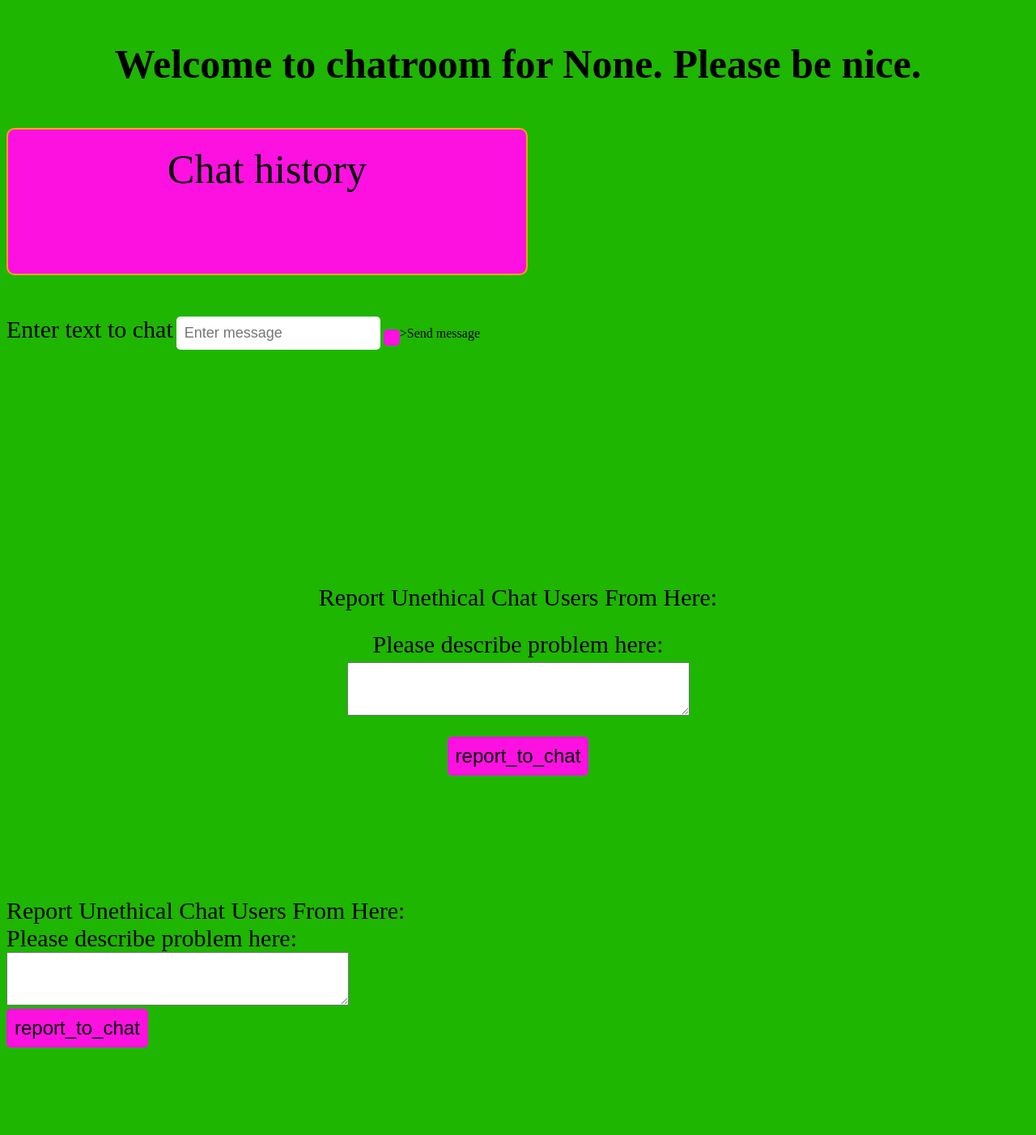
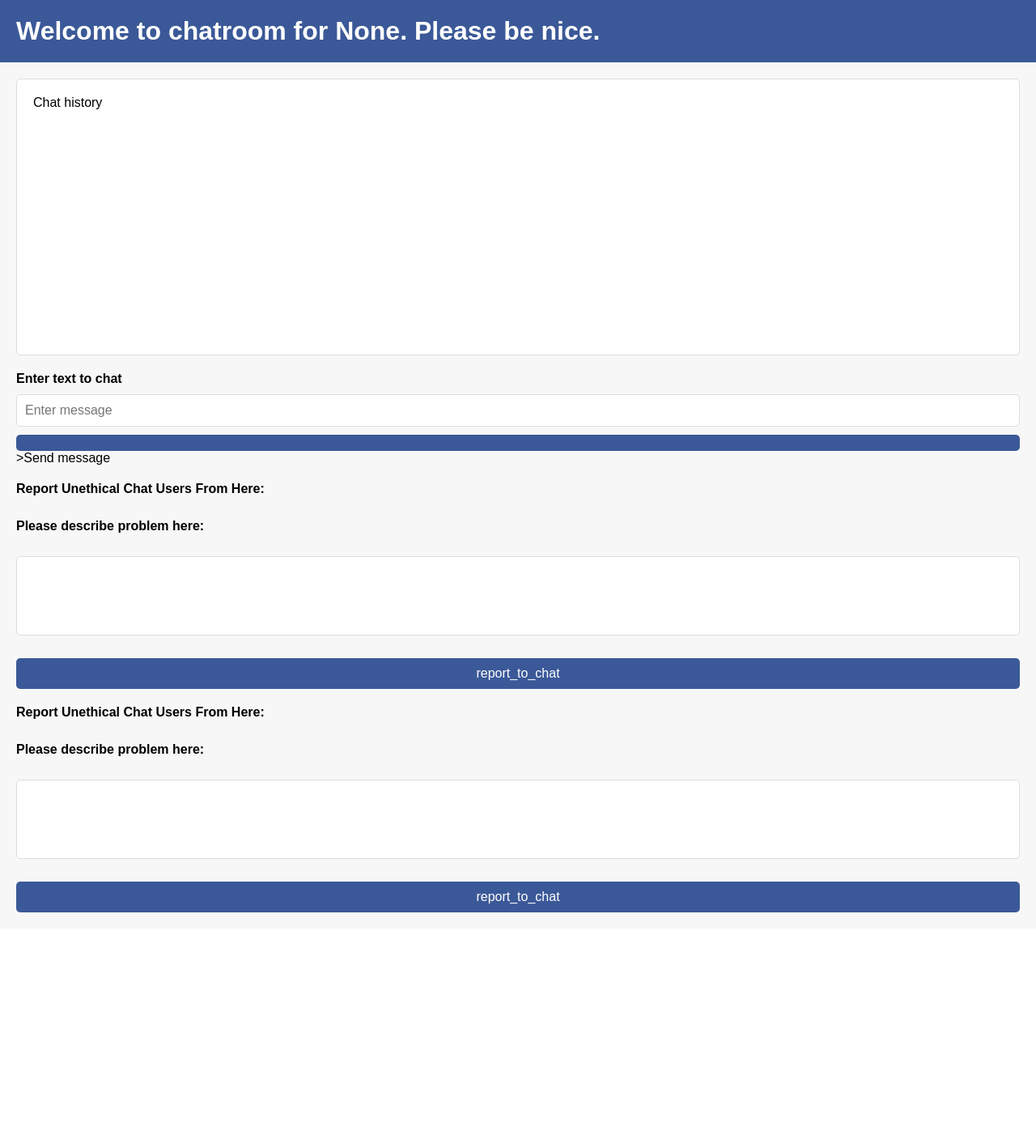
Before and after one commit to Baris000-eng/Comp491_Project, a Flask app: page /chat_action in a window 1280 px wide. Shown: the whole page at 81% size. After the commit the page ends 1127 px from the top, so only its background shows below. Run offline with Flask 3, Linux system fonts and the light colour scheme; some libraries are stand-ins or nearby versions.

Commit message:
chat gui design changes, clear and more specific, lined up

```diff
--- a/static/chat_room_theme.css
+++ b/static/chat_room_theme.css
@@ -1,77 +1,69 @@
-/* Set the body background color to blue */
 body {
-    background-color: #1eb600;
+    font-family: Arial, sans-serif;
+    margin: 0;
+    padding: 0;
+    background-color: #f7f7f7;
 }
 
-
-
-/* Style the h1 element */
 h1 {
-    font-size: 50px;
-    text-align: center;
-    margin: 50px 0;
+    margin: 0;
+    padding: 20px;
+    background-color: #3b5998;
+    color: #fff;
 }
 
 .message_hist {
-    font-size: 50px;
-    text-align: center;
-    margin: 50px 0;
-    padding-bottom: 100px;
+    background-color: #fff;
+    border: 1px solid #ddd;
+    border-radius: 5px;
+    margin: 20px;
+    padding: 20px;
+    height: 300px;
+    overflow-y: scroll;
+}
 
+form {
+    margin: 20px;
+    display: flex;
+    flex-direction: column;
+}
+
+label {
+    margin-bottom: 10px;
+    font-weight: bold;
+}
+
+input[type="text"] {
+    padding: 10px;
+    border: 1px solid #ddd;
+    border-radius: 5px;
+    margin-bottom: 10px;
+    font-size: 16px;
+}
+
+button[type="submit"] {
+    padding: 10px;
+    background-color: #3b5998;
+    color: #fff;
+    border: none;
+    border-radius: 5px;
+    font-size: 16px;
+    cursor: pointer;
+}
+
+button[type="submit"]:hover {
+    background-color: #2d4373;
 }
 
 .chat_report {
-    font-size: 50px;
-    text-align: center;
-    margin: 50px 0;
-    padding-top: 100px;
-
+    margin-top: 20px;
 }
 
-/* Style the div element */
-div {
-    border: 2px solid #fca311;
-    border-radius: 10px;
-    padding: 20px;
-    margin: 0 auto;
-    text-align: center;
-    align-items: center;
-    max-width: 600px;
-    background: #fc11e1;
+textarea {
+    padding: 10px;
+    border: 1px solid #ddd;
+    border-radius: 5px;
+    margin-bottom: 10px;
+    font-size: 16px;
+    resize: none;
 }
-
-/* Style the form element */
-form {
-    padding-bottom: 100px;
-    flex-direction: column;
-}
-
-/* Style the label element */
-label {
-    font-size: 30px;
-    margin-bottom: 10px;
-}
-
-/* Style the input element */
-input {
-    font-size: 18px;
-    padding: 10px;
-    border-radius: 5px;
-    border: none;
-    margin-bottom: 20px;
-}
-
-/* Style the button element */
-button {
-    font-size: 24px;
-    padding: 10px;
-    border-radius: 5px;
-    border: none;
-    background-color: #fc11e1;
-    cursor: pointer;
-}
-
-/* Change the button background color when hovered */
-button:hover {
-    background-color: #d98c10;
-}
--- a/templates/chat_room.html
+++ b/templates/chat_room.html
@@ -17,7 +17,6 @@
         <label for="">Enter text to chat</label>
         <input type="text" name="message_input" placeholder="Enter message">
         <button type="submit" onClick="send_the_message()"></button>>Send message</button>
-
     </form>
     <form action="/reportingChat" method="POST" class="chat_report" id="chat_report">
         <label for="report-label">Report Unethical Chat Users From Here:</label>
```
